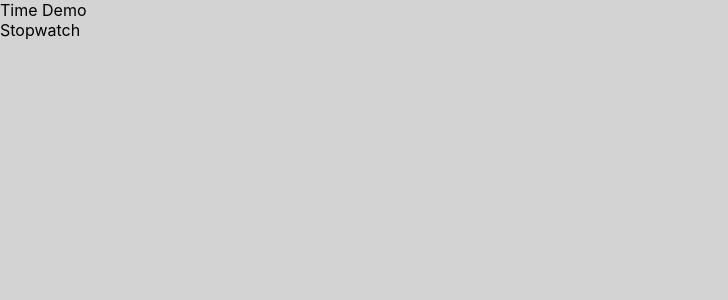
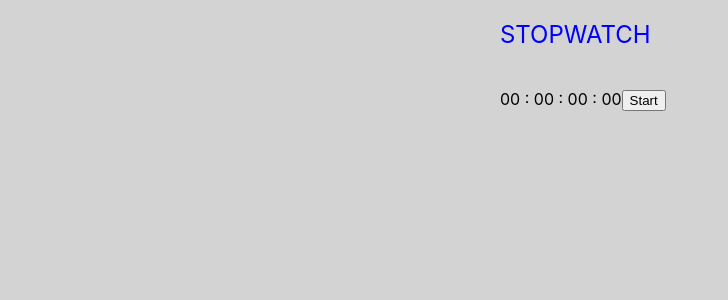
Before and after one commit to alizabhattarai/Stopwatch, a React (Create React App) app: page / in a window 1280 px wide. Shown: the top 300 px of the page, without its empty margins (0-728 px from the left). Built offline with nearby package versions, Linux system fonts and the light colour scheme.

Commit message:
eight commit

```diff
--- a/src/App.css
+++ b/src/App.css
@@ -1,3 +1,17 @@
 body {
   background-color: lightgray;
+  align-items: center;
 }
+
+
+.Stopwatch-header {
+  font-size: x-large;
+  align-items: center;
+  color: blue;
+  padding-left: 500px;
+
+}
+
+.Stopwatch-display{
+  padding-left: 500px;
+}
--- a/src/App.js
+++ b/src/App.js
@@ -5,8 +5,8 @@ import './App.css';
 function App() {
   return (
     <div className="App">
-      <div className="Time">Time Demo</div>
-      <div ClassName="stopwatch"></div>
+      <div className="Time"></div>
+
       <Stopwatch/>
 
     </div>
--- a/src/Components/Stopwatch.js
+++ b/src/Components/Stopwatch.js
@@ -49,14 +49,22 @@ render () {
     let hours = ("0" + Math.floor(timerTime / 3600000)).slice(-2);
 
     return (
-        <div className ="Stopwatch">
-            <div className="Stopwatch-header">Stopwatch</div>
-            <div className="Stopwatch-display">
-
-
-
-
-
+        <div className ="stopwatch"><br/>
+            <div className="Stopwatch-header">STOPWATCH</div> <br/>
+            <div className="Stopwatch-display"> <br/>
+            {hours} : {minutes} : {seconds} : {miliseconds}
+                    {this.state.timerOn === false && this.state.timerTime === 0 && (
+                        <button onClick={this.startTimer}>Start</button>
+                    )}
+                    {this.state.timerOn === true && (
+                        <button onClick={this.stopTimer}>Stop</button>
+                    )}
+                    {this.state.timerOn === false && this.state.timerTime > 0 && (
+                        <button onClick={this.startTimer}>Resume</button>
+                    )}
+                    {this.state.timerOn === false && this.state.timerTime > 0 && (
+                        <button onClick={this.resetTimer}>Reset</button>
+                    )}
             </div>
         </div>
     );
@@ -65,21 +73,4 @@ render () {
 
 }
 
-
-
-
-
-
-
-
-
-
-
-
-
-
-
-
-
-
 export default Stopwatch;
```
